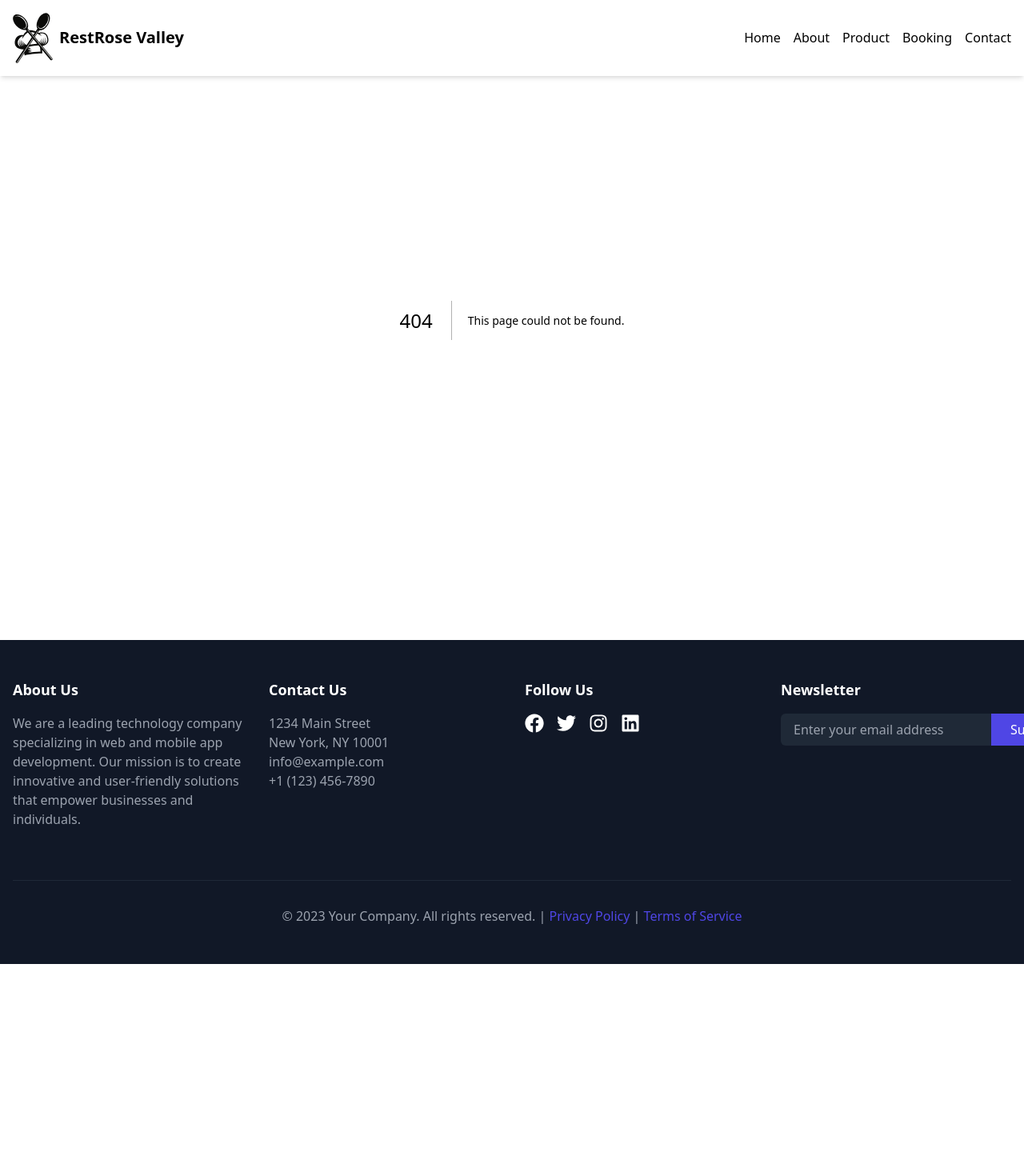
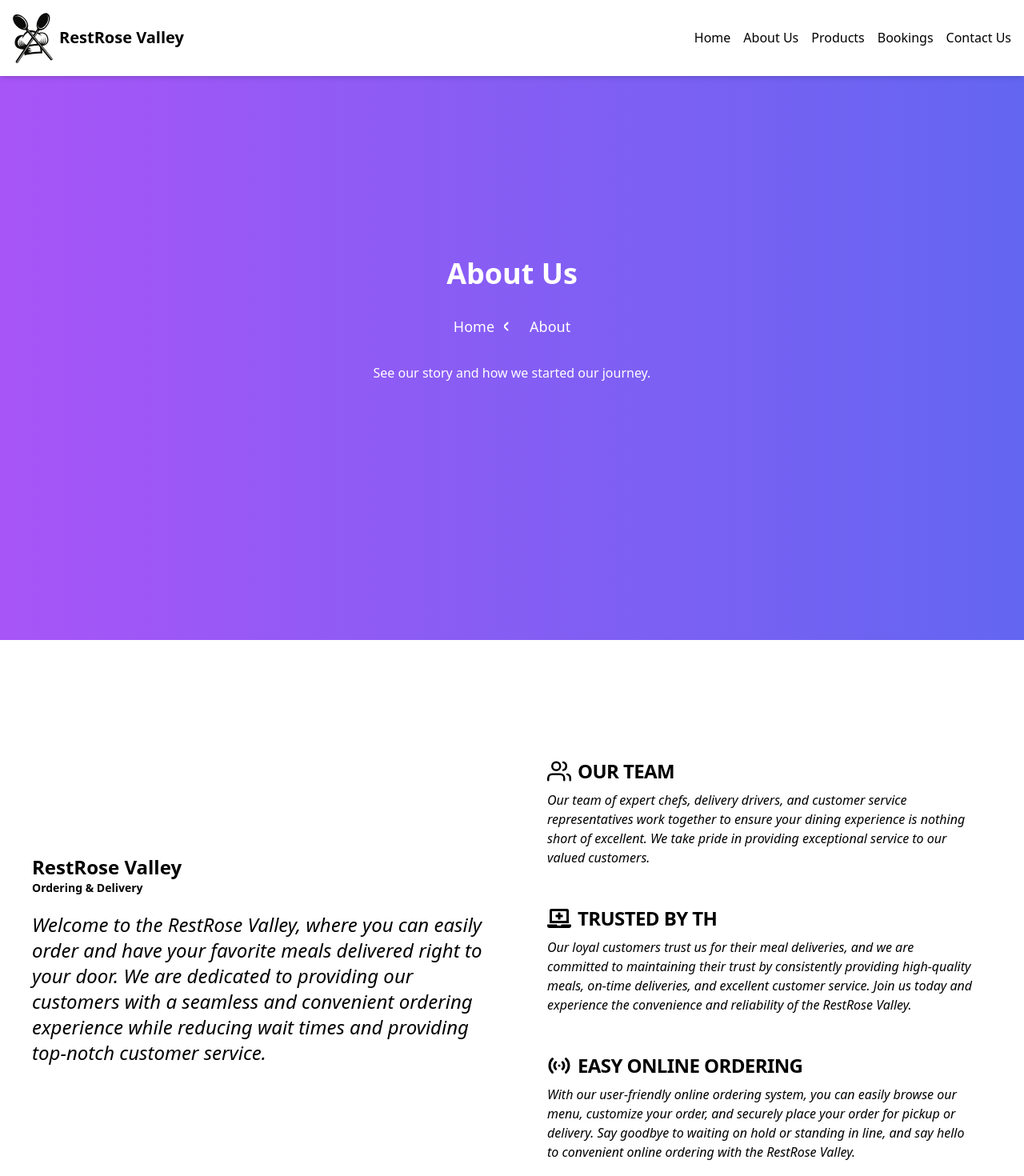
Before and after one commit to checkiamsiam/restrose-restaurant-app, a Next.js app: page /about in a window 1280 px wide. Before the commit this address had no page. Shown: the top 1470 px of the page at 80% size. Before the commit the page ends 1205 px from the top, so only its background shows below. Built offline with nearby package versions, Linux system fonts and the light colour scheme.

Commit message:
about done

```diff
--- /dev/null
+++ b/src/Types/Interface/ComponentProps/BreadcrumbBanner.ts
@@ -0,0 +1,10 @@
+export interface BreadcrumbBannerItem {
+  label: string;
+  link: string;
+}
+
+export interface BreadcrumbBannerProps {
+  title: string;
+  description?: string ;
+  crumbs: BreadcrumbBannerItem[];
+}
--- /dev/null
+++ b/src/components/AboutPage/OurStory.tsx
@@ -0,0 +1,100 @@
+import { motion } from "framer-motion";
+import Link from "next/link";
+import { FiUsers } from 'react-icons/fi';
+import { FaLaptopMedical } from 'react-icons/fa';
+import { HiStatusOnline } from 'react-icons/hi';
+
+const OurStory = () => {
+  return (
+    <motion.div
+      initial={{ opacity: 0 }}
+      animate={{ opacity: 1 }}
+      transition={{ duration: 1 }}
+      className="md:h-screen bg-cover bg-no-repeat bg-center bg-fixed flex items-center justify-center relative py-5"
+    >
+      <div className="md:flex container mx-auto gap-10 md:px-10 px-5 z-20">
+        <div className="md:w-1/2 flex items-center justify-center">
+          <div>
+            <div>
+              <Link href="/" className="flex items-center transition duration-1000 text-primary hover:text-secondary">
+                <div className="font-semibold">
+                  <p className="normal-case sm:text-2xl text-lg">RestRose Valley</p>
+                  <p className="sm:text-sm text-xs text-neutral">Ordering & Delivery</p>
+                </div>
+              </Link>
+            </div>
+            <motion.p
+              initial={{ y: -50, opacity: 0 }}
+              animate={{ y: 0, opacity: 1 }}
+              transition={{ duration: 1, delay: 0.5 }}
+              className="text-black mt-5 text-xl md:text-2xl italic"
+            >
+              Welcome to the RestRose Valley, where you can easily order and have your favorite meals delivered right to your door. We are dedicated to
+              providing our customers with a seamless and convenient ordering experience while reducing wait times and providing top-notch customer
+              service.
+            </motion.p>
+          </div>
+        </div>
+        <div className="md:w-1/2 flex items-center justify-center">
+          <div>
+            <motion.div
+              initial={{ y: 50, opacity: 0 }}
+              animate={{ y: 0, opacity: 1 }}
+              transition={{ duration: 1, delay: 0.8 }}
+              className="cursor-pointer md:p-6 py-6 bg-transparent rounded-lg"
+            >
+              <div>
+                <h5 className="mb-2 uppercase text-2xl font-bold tracking-tight text-primary dark:text-black flex items-center">
+                  <FiUsers className="text-3xl text-primary mr-2" />
+                  OUR TEAM
+                </h5>
+                <p className="italic font-normal text-black dark:text-gray-400">
+                  Our team of expert chefs, delivery drivers, and customer service representatives work together to ensure your dining experience is
+                  nothing short of excellent. We take pride in providing exceptional service to our valued customers.
+                </p>
+              </div>
+            </motion.div>
+            <motion.div
+              initial={{ y: 50, opacity: 0 }}
+              animate={{ y: 0, opacity: 1 }}
+              transition={{ duration: 1, delay: 1 }}
+              className="cursor-pointer md:p-6 py-6 bg-transparent rounded-lg"
+            >
+              <div>
+                <h5 className="mb-2 text-2xl font-bold tracking-tight text-accent dark:text-black flex items-center">
+                  <FaLaptopMedical className="text-3xl text-accent mr-2" />
+                  TRUSTED BY TH
+                </h5>
+                <p className="italic  font-normal text-black dark:text-gray-400">
+                  Our loyal customers trust us for their meal deliveries, and we are committed to maintaining their trust by consistently providing
+                  high-quality meals, on-time deliveries, and excellent customer service. Join us today and experience the convenience and reliability
+                  of the RestRose Valley.
+                </p>
+              </div>
+            </motion.div>
+            <motion.div
+              initial={{ y: 50, opacity: 0 }}
+              animate={{ y: 0, opacity: 1 }}
+              transition={{ duration: 1, delay: 1.2 }}
+              className="cursor-pointer md:p-6 py-6 bg-transparent rounded-lg"
+            >
+              <div>
+                <h5 className="mb-2 text-2xl font-bold tracking-tight text-success dark:text-black flex items-center">
+                  <HiStatusOnline className="text-3xl text-success mr-2" />
+                  EASY ONLINE ORDERING
+                </h5>
+                <p className="italic font-normal text-black dark:text-gray-400">
+                  With our user-friendly online ordering system, you can easily browse our menu, customize your order, and securely place your order
+                  for pickup or delivery. Say goodbye to waiting on hold or standing in line, and say hello to convenient online ordering with the
+                  RestRose Valley.
+                </p>
+              </div>
+            </motion.div>
+          </div>
+        </div>
+      </div>
+    </motion.div>
+  );
+};
+
+export default OurStory;
--- /dev/null
+++ b/src/components/Common/BreadcrumbBanner.tsx
@@ -0,0 +1,42 @@
+import { BreadcrumbBannerItem, BreadcrumbBannerProps } from "@/Types/Interface/ComponentProps/BreadcrumbBanner";
+import { motion } from "framer-motion";
+import Link from "next/link";
+
+const BreadcrumbBanner = ({ crumbs, title, description }: BreadcrumbBannerProps) => {
+  return (
+    <motion.div
+      className="bg-gradient-to-r from-purple-500 to-indigo-500 py-6 px-10 w-full h-screen flex flex-col justify-center items-center"
+      initial={{ opacity: 0 }}
+      animate={{ opacity: 1 }}
+      transition={{ duration: 0.3 }}
+    >
+      <h1 className="text-white text-4xl font-bold mb-8">{title}</h1>
+      <nav className="text-white text-lg" aria-label="Breadcrumb">
+        <ol className="list-none p-0 inline-flex">
+          {crumbs.map((crumb: BreadcrumbBannerItem, index: number) => (
+            <li key={index} className="flex items-center">
+              {crumb.link ? (
+                <Link href={crumb.link} className="text-white hover:text-white hover:underline">
+                  {crumb.label}
+                </Link>
+              ) : (
+                <span className="text-white">{crumb.label}</span>
+              )}
+              {index < crumbs.length - 1 && (
+                <svg className="flex-shrink-0 w-5 h-5 mx-3 fill-current text-white" viewBox="0 0 20 20">
+                  <path
+                    fillRule="evenodd"
+                    d="M5.293 5.293a1 1 0 0 1 0 1.414L1.414 10l3.879 3.879a1 1 0 0 1-1.414 1.414l-4.586-4.586a1 1 0 0 1 0-1.414l4.586-4.586a1 1 0 0 1 1.414 0z"
+                  />
+                </svg>
+              )}
+            </li>
+          ))}
+        </ol>
+      </nav>
+      <p className="text-white text-center mt-8">{description}</p>
+    </motion.div>
+  );
+};
+
+export default BreadcrumbBanner;
--- /dev/null
+++ b/src/pages/about.tsx
@@ -0,0 +1,22 @@
+import OurStory from "@/components/AboutPage/OurStory";
+import BreadcrumbBanner from "@/components/Common/BreadcrumbBanner";
+import SEO from "@/components/Common/SEO";
+
+const About = () => {
+  return (
+    <>
+      <SEO title="About - restRose" />
+      <BreadcrumbBanner
+        crumbs={[
+          { label: "Home", link: "/" },
+          { label: "About", link: "/products" },
+        ]}
+        title="About Us"
+        description="See our story and how we started our journey."
+      />
+      <OurStory/>
+    </>
+  );
+};
+
+export default About;
--- a/src/pages/index.tsx
+++ b/src/pages/index.tsx
@@ -20,6 +20,5 @@ const Home = () => {
   );
 };
 
-Home.getLayout = (page: ReactNode) => <LandingLayout>{page}</LandingLayout>;
 
 export default Home;
--- a/src/utils/navConfig.ts
+++ b/src/utils/navConfig.ts
@@ -1,7 +1,7 @@
 export const navConfig = [
   {label: "Home" , link: "/"} ,
-  {label: "About" , link: "/about"} ,
-  {label: "Product" , link: "/product"} ,
-  {label: "Booking" , link: "/booking"} ,
-  {label: "Contact" , link: "/contact"} ,
+  {label: "About Us" , link: "/about"} ,
+  {label: "Products" , link: "/product"} ,
+  {label: "Bookings" , link: "/booking"} ,
+  {label: "Contact Us" , link: "/contact"} ,
 ]
```
